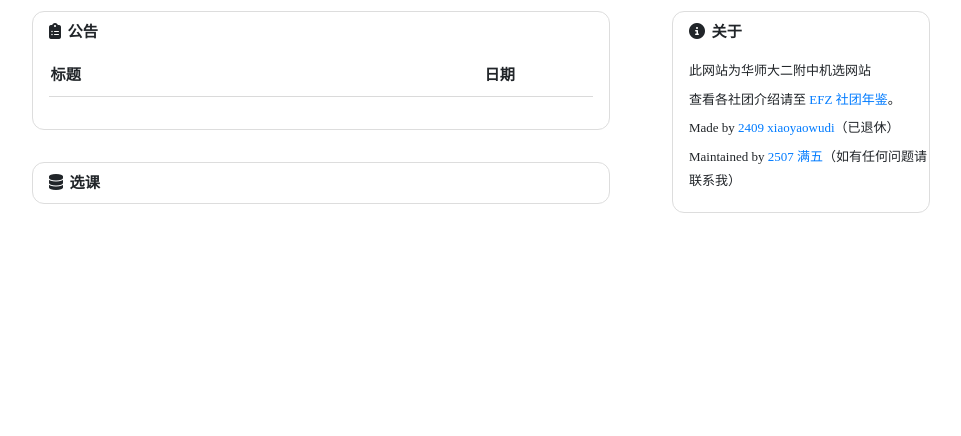
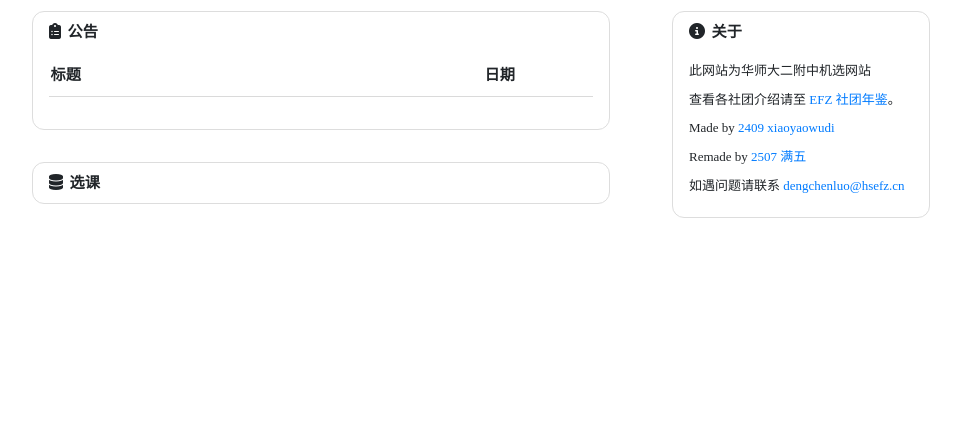
Before and after one commit to HSEFZ-technician/HSEFZ-digital-life, a Django app: page / in a window 1280 px wide. Shown: the part 211-647 px from the top of the page, without its empty margins (159-1120 px from the left). Run offline with Django 4.2, Linux system fonts and the light colour scheme; data that the repository does not hold is empty; parts of the project's set-up code (start-up, migrations or seed data) failed here and were passed over; some libraries are stand-ins or nearby versions.

Commit message:
Change Contact

```diff
--- a/templates/home.html
+++ b/templates/home.html
@@ -59,10 +59,13 @@
             <p>
             <p><font face="微软雅黑" class="about-text">查看各社团介绍请至<a class="about-text-link" href="https://hsefz.aeilot.top"> EFZ 社团年鉴</a>。</font></p>
             <p>
-            <font face="Nato Sans" class="about-text">Made by <a class="about-text-link" href="mailto:aixiaoyaowudi@gmail.com">2409 xiaoyaowudi</a>（已退休）</font>
+            <font face="Nato Sans" class="about-text">Made by <a class="about-text-link" href="mailto:aixiaoyaowudi@gmail.com">2409 xiaoyaowudi</a></font>
             </p>
             <p>
-            <font face="微软雅黑" class="about-text">Maintained by <a class="about-text-link" href="mailto:dengchenluo@hsefz.cn">2507 满五</a>（如有任何问题请联系我）</font>
+            <font face="微软雅黑" class="about-text">Remade by <a class="about-text-link" href="https://aeilot.top">2507 满五</a></font>
+            </p>
+            <p>
+                <font face="Nato Sans" class="about-text">如遇问题请联系 <a class="about-text-link" href="mailto:dengchenluo@hsefz.cn">dengchenluo@hsefz.cn</a></font>
             </p>
         </div>
     </div>
```
